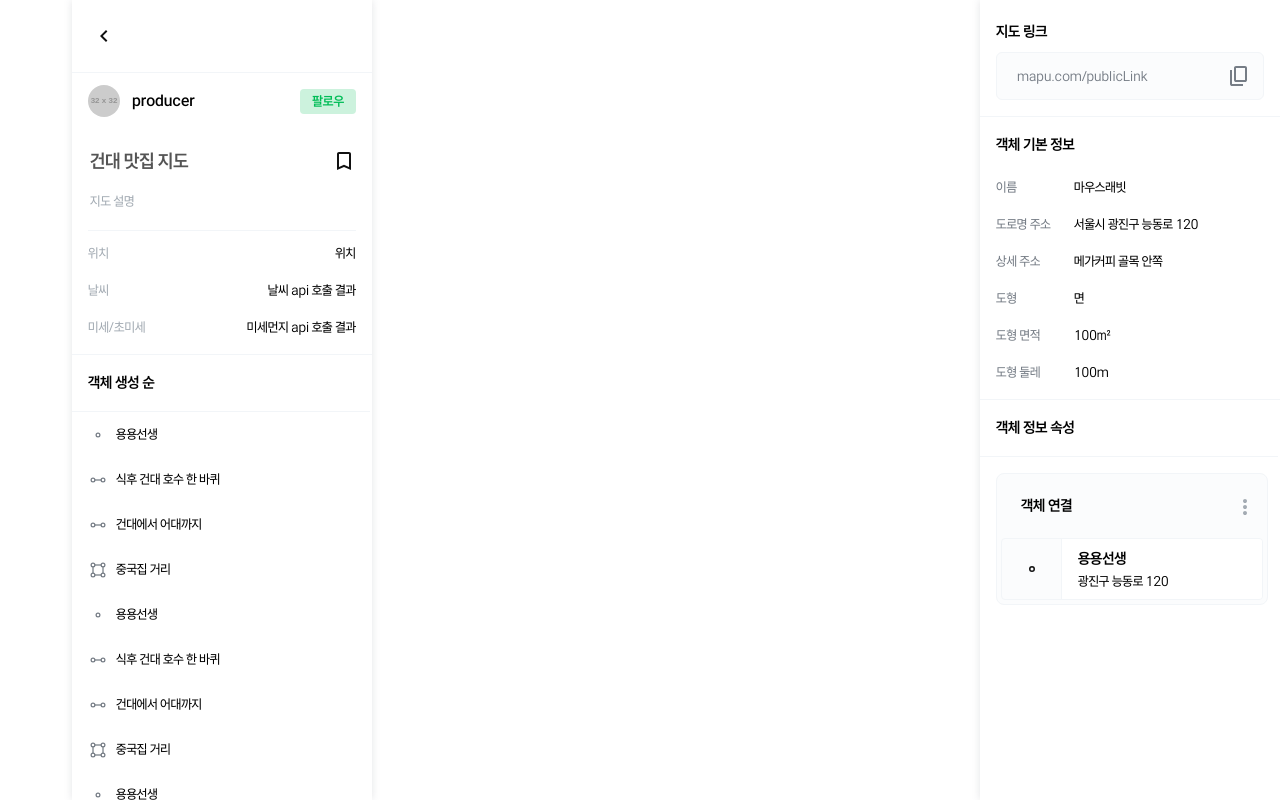
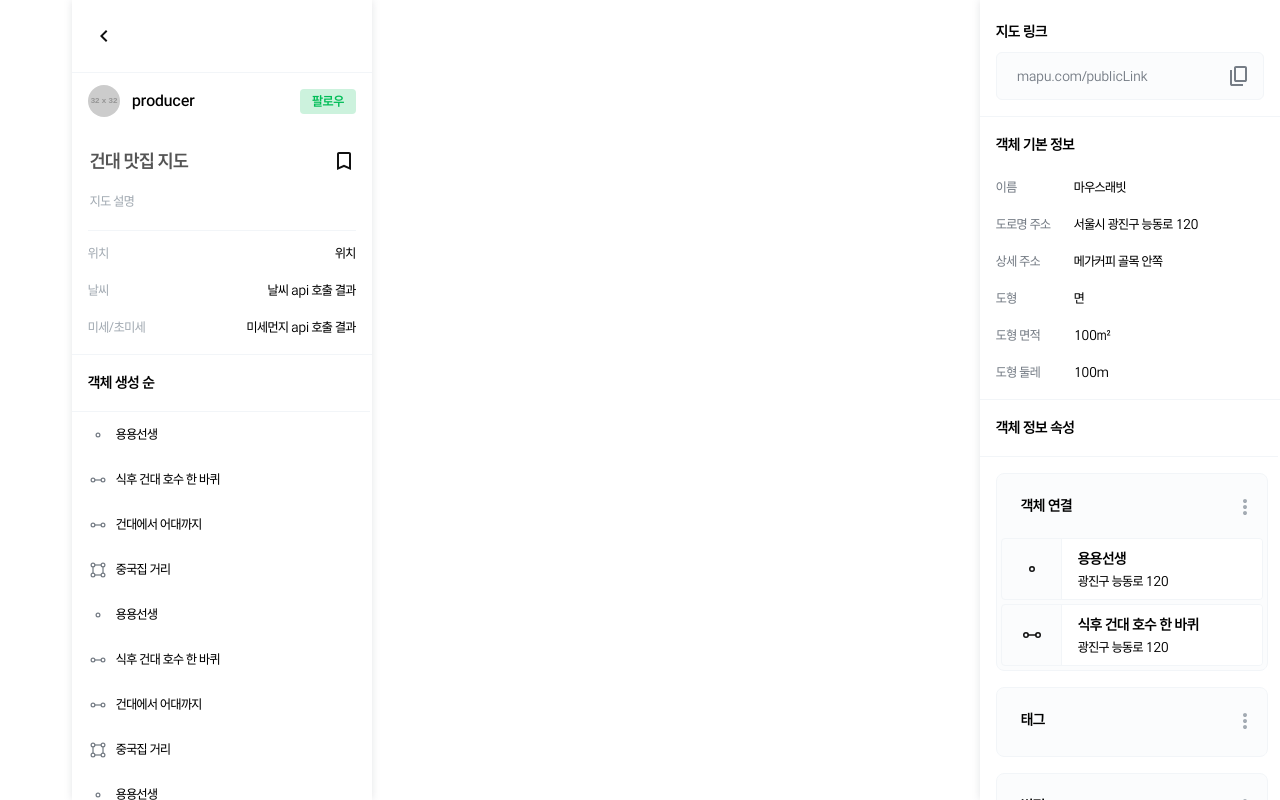
Before and after one commit to KUIT-MAPU/MAPU-Frontend, a React (Create React App) app: page /map/1/view in a window 1280 px wide. Built offline with nearby package versions, Linux system fonts and the light colour scheme; what typescript-cookie would draw is missing.

Commit message:
style: 화면 확인용 객체 정보 속성 값 추가

```diff
--- a/src/components/map/ObjectInfoPanel/ObjectInfoPanel.tsx
+++ b/src/components/map/ObjectInfoPanel/ObjectInfoPanel.tsx
@@ -54,9 +54,18 @@ const ObjectInfoPanel: React.FC<Props> = ({ mode }) => {
         name: '용용선생',
         roadNameAddress: '광진구 능동로 120',
       },
+      {
+        objectId: 2,
+        shape: ObjectShape.LINE,
+        name: '식후 건대 호수 한 바퀴',
+        roadNameAddress: '광진구 능동로 120',
+      },
     ],
-    tags: [],
-    starRatings: [],
+    tags: ['양갈비', '마라샹궈', '꿔바로우'],
+    starRatings: [
+      { name: '미슐랭 가이드', star: 4 },
+      { name: '내 점수', star: 5 },
+    ],
   };
   return (
     <div id={styles.objectInfoPanel}>
```
